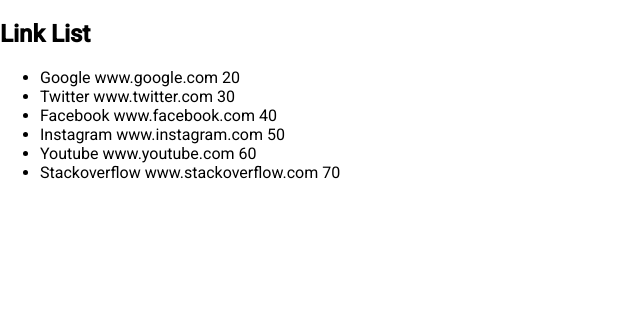
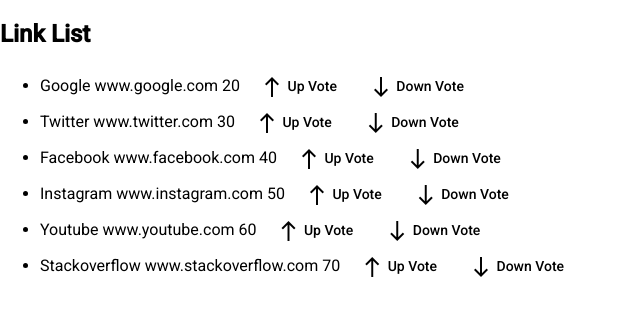
Before and after one commit to burhanelgun/link-vote-app, an Angular app: page / in a window 1280 px wide. Shown: the top 316 px of the page, without its empty margins (0-640 px from the left). Built offline with nearby package versions, Linux system fonts and the light colour scheme.

Commit message:
Implement up vote and down vote buttons and their basic functionalities

```diff
--- a/src/app/app.module.ts
+++ b/src/app/app.module.ts
@@ -5,6 +5,8 @@
 import { BrowserAnimationsModule } from '@angular/platform-browser/animations';
 import { LinkListComponent } from './link-list/link-list.component';
 import { LinkListItemComponent } from './link-list-item/link-list-item.component';
+import {MatButtonModule} from '@angular/material/button';
+import {MatIconModule} from '@angular/material/icon';
 
 @NgModule({
   declarations: [
@@ -14,7 +16,9 @@
   ],
   imports: [
     BrowserModule,
-    BrowserAnimationsModule
+    BrowserAnimationsModule,
+    MatButtonModule,
+    MatIconModule
   ],
   providers: [],
   bootstrap: [AppComponent]
--- a/src/app/link-list-item/link-list-item.component.html
+++ b/src/app/link-list-item/link-list-item.component.html
@@ -1,3 +1,11 @@
 {{link.title}}
 {{link.url}}
 {{link.point}}
+<button mat-button (click)="upVoteBtnClick()">
+    <mat-icon>north</mat-icon>
+    Up Vote
+</button>
+<button mat-button (click)="downVoteBtnClick()">
+    <mat-icon>south</mat-icon>
+    Down Vote
+</button>
--- a/src/app/link-list-item/link-list-item.component.ts
+++ b/src/app/link-list-item/link-list-item.component.ts
@@ -15,4 +15,14 @@
   ngOnInit(): void {
   }
 
+  upVoteBtnClick(){
+    console.log("upVote");
+    this.link.point++;
+  }
+
+  downVoteBtnClick(){
+    console.log("downVote");
+    this.link.point--;
+  }
+
 }
```
